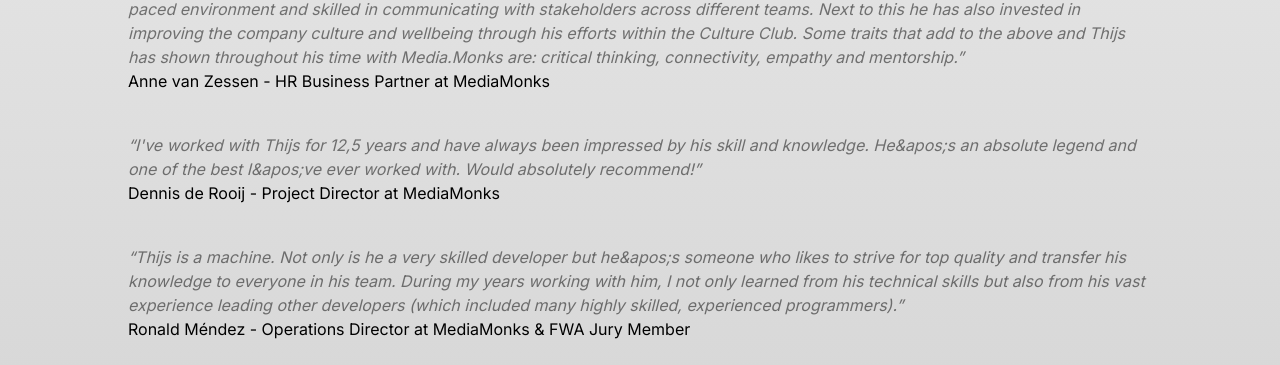
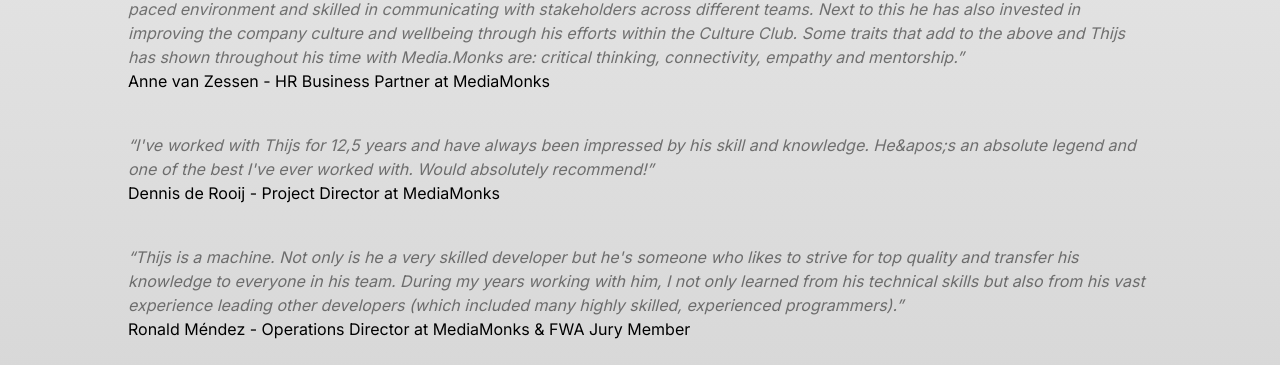
Before and after one commit to ThijsTyZ/tyz, a Next.js app: page / in a window 1280 px wide. Shown: the part 1155-1520 px from the top of the page. Built offline with nearby package versions, Linux system fonts and the light colour scheme.

Commit message:
fix typos

```diff
--- a/src/app/data/copy.ts
+++ b/src/app/data/copy.ts
@@ -126,14 +126,14 @@ thinking, connectivity, empathy and mentorship.`,
   {
     text: `I've worked with Thijs for 12,5 years and have always been
 impressed by his skill and knowledge. He&apos;s an absolute legend
-and one of the best I&apos;ve ever worked with. Would absolutely
+and one of the best I've ever worked with. Would absolutely
 recommend!`,
     author: `Dennis de Rooij`,
     position: `Project Director at MediaMonks`,
   },
   {
     text: `Thijs is a machine. Not only is he a very skilled developer but
-he&apos;s someone who likes to strive for top quality and transfer
+he's someone who likes to strive for top quality and transfer
 his knowledge to everyone in his team. During my years working
 with him, I not only learned from his technical skills but also
 from his vast experience leading other developers (which included
```
